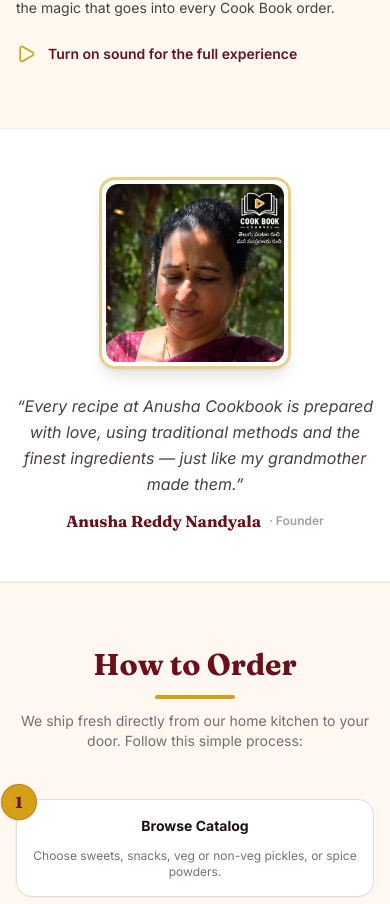
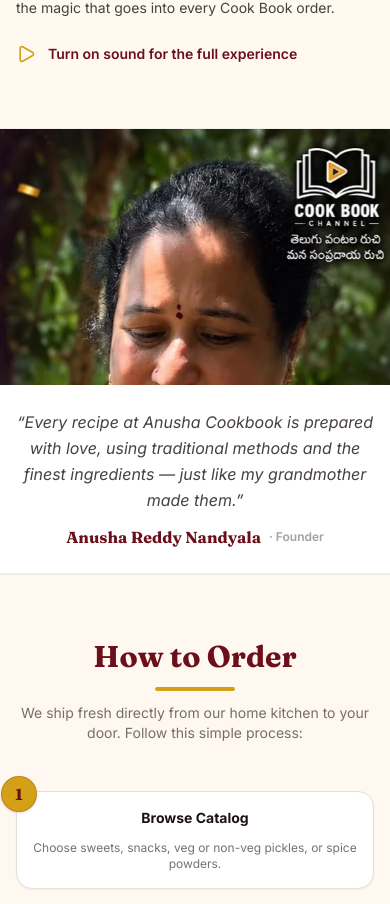
Before and after one commit to sivachowdary-ops/cook-book, a Next.js app: page / in a window 390 px wide. Shown: the part 3119-4023 px from the top of the page. Built offline with nearby package versions, Linux system fonts and the light colour scheme; no server answers; the database is empty.

Commit message:
fix(ui): sticky checkout button, rename to Proceed via WhatsApp, full-width founder photo on mobile

```diff
--- a/src/app/page.tsx
+++ b/src/app/page.tsx
@@ -323,19 +323,19 @@
       </section>
 
       {/* FOUNDER STRIP */}
-      <section className="py-12 sm:py-16 bg-white border-y border-border-brand/50">
-        <div className="max-w-5xl mx-auto px-4 sm:px-6 lg:px-8">
-          <div className="flex flex-col sm:flex-row items-center gap-6 sm:gap-10">
-            {/* Founder Photo */}
-            <div className="w-48 h-48 sm:w-56 sm:h-56 rounded-2xl border-3 border-accent/50 p-1 overflow-hidden shadow-lg shrink-0">
+      <section className="py-0 sm:py-12 bg-white border-y border-border-brand/50 overflow-hidden">
+        <div className="max-w-5xl mx-auto sm:px-6 lg:px-8">
+          <div className="flex flex-col sm:flex-row items-center gap-0 sm:gap-10">
+            {/* Founder Photo — full width on mobile, fixed size on desktop */}
+            <div className="w-full sm:w-56 h-64 sm:h-56 overflow-hidden sm:rounded-2xl sm:border-3 sm:border-accent/50 sm:p-1 sm:shadow-lg shrink-0">
               <img
                 src="/images/cook_book_founder.webp"
                 alt="Anusha Reddy Nandyala"
-                className="w-full h-full object-cover object-top rounded-xl"
+                className="w-full h-full object-cover object-top sm:rounded-xl"
               />
             </div>
             {/* Founder Message */}
-            <div className="text-center sm:text-left space-y-3">
+            <div className="text-center sm:text-left space-y-3 px-4 sm:px-0 py-6 sm:py-0">
               <p className="text-base sm:text-lg italic text-text-dark/80 leading-relaxed">
                 &ldquo;Every recipe at Anusha Cookbook is prepared with love, using traditional methods and the finest ingredients — just like my grandmother made them.&rdquo;
               </p>
--- a/src/components/CheckoutForm.tsx
+++ b/src/components/CheckoutForm.tsx
@@ -369,16 +369,18 @@
         </div>
       </div>
 
+      <div className="sticky bottom-0 bg-white pt-3 pb-1 border-t border-border-brand/30 -mx-0">
         <button
           type="submit"
-        className="w-full bg-[#25D366] hover:bg-[#128C7E] text-white py-3 px-4 rounded-xl font-bold transition-all shadow-md flex items-center justify-center gap-2 mt-6 cursor-pointer hover:scale-[1.01]"
+          className="w-full bg-[#25D366] hover:bg-[#128C7E] text-white py-3.5 px-4 rounded-xl font-bold transition-all shadow-lg flex items-center justify-center gap-2 cursor-pointer hover:scale-[1.01]"
           id="submit-checkout-btn"
         >
           <svg className="w-5 h-5 fill-current" viewBox="0 0 24 24">
             <path d="M.057 24l1.687-6.163c-1.041-1.804-1.588-3.849-1.587-5.946C.06 5.348 5.397.01 12.008.01c3.202.001 6.212 1.246 8.477 3.514 2.266 2.268 3.507 5.28 3.505 8.484-.004 6.657-5.34 11.997-11.953 11.997-2.005-.001-3.973-.502-5.724-1.455L0 24zm6.59-4.846c1.6.95 2.8 1.4 4.8 1.4 5.5 0 10-4.5 10-10s-4.5-10-10-10-10 4.5-10 10c0 2 .5 3.5 1.4 5l-.9 3.3 3.3-.9zM16.5 13.5c-.2-.1-1.4-.7-1.6-.8-.2-.1-.4-.1-.5.1-.2.2-.6.8-.8.9-.1.2-.3.2-.5.1-.9-.4-1.7-.8-2.4-1.5-.5-.5-.9-1.1-1.1-1.4-.2-.3 0-.4.1-.5.1-.1.2-.3.3-.4.1-.1.1-.2.2-.3.1-.2 0-.3-.1-.4-.2-.5-.8-2-.9-2.3-.2-.4-.4-.4-.5-.4h-.5c-.2 0-.5.1-.8.4-.3.3-1.1 1-1.1 2.5s1.1 2.9 1.2 3.1c.1.2 2.2 3.4 5.3 4.7.7.3 1.3.5 1.8.7.8.2 1.5.2 2.1.1.6-.1 1.9-.8 2.2-1.5.3-.7.3-1.3.2-1.5-.1-.2-.3-.3-.6-.4z" />
           </svg>
-        <span>Send Order to WhatsApp</span>
+          <span>Proceed to Checkout via WhatsApp</span>
         </button>
+      </div>
     </form>
   );
 };
```
Lines whose indentation alone changed are shown as unchanged.
